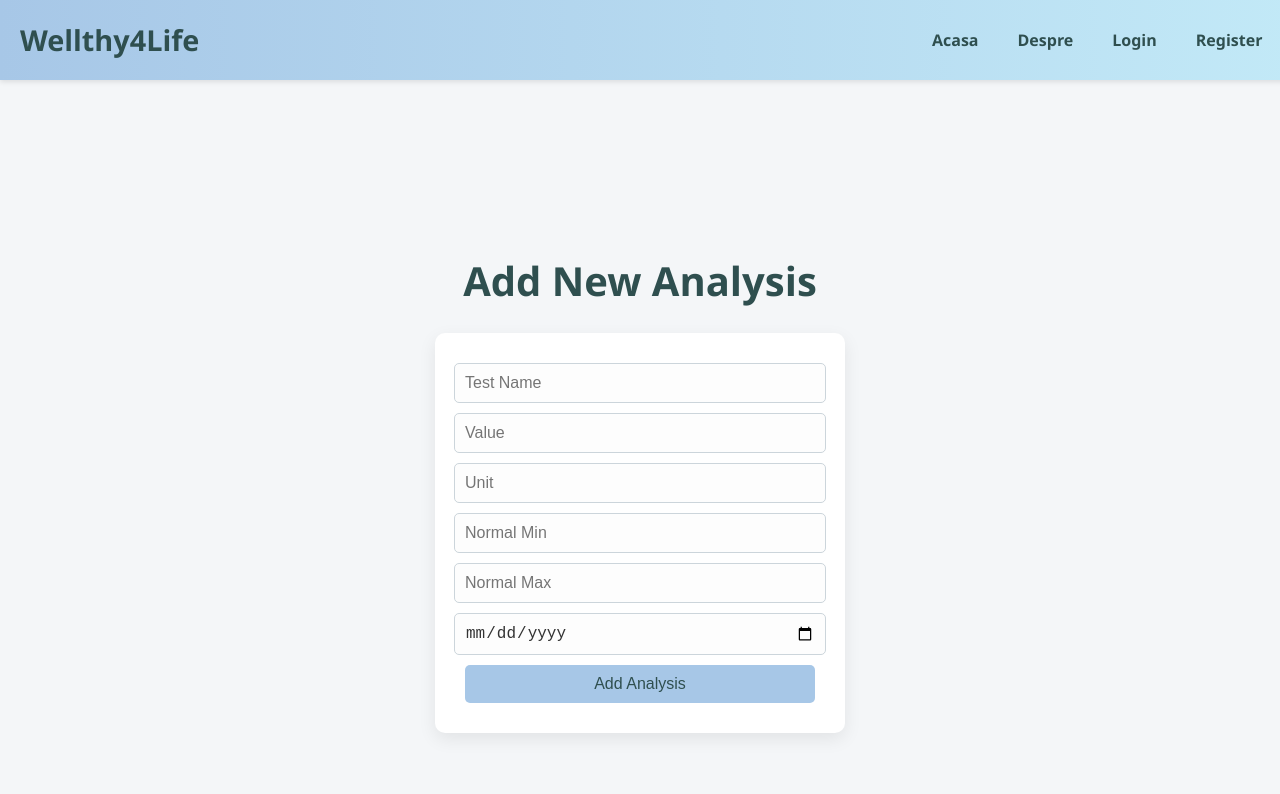
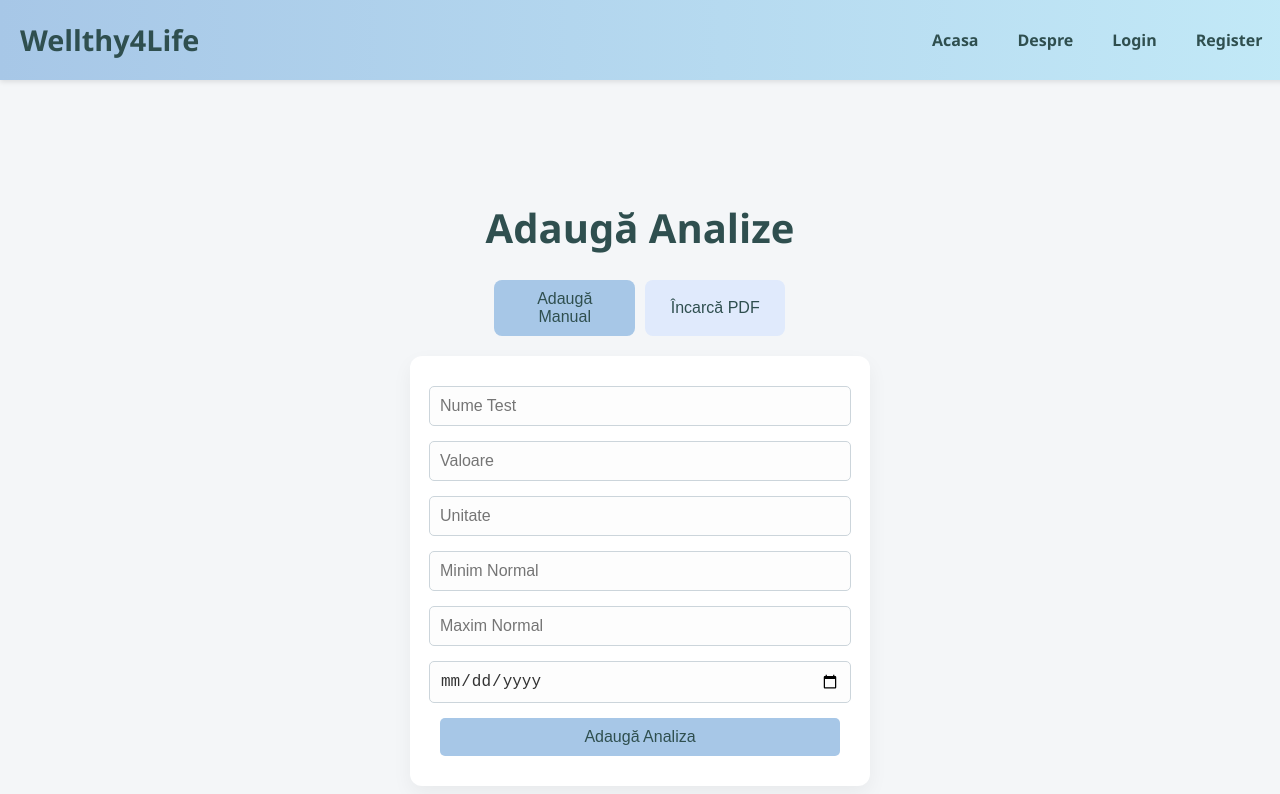
Before and after one commit to Elias2510/Wellthy4Life-frontend, a React (Create React App) app: page /analysis in a window 1280 px wide. Shown: the top 794 px of the page. Built offline with nearby package versions, Linux system fonts and the light colour scheme.

Commit message:
analysis adds

```diff
--- a/src/pages/Analysis.js
+++ b/src/pages/Analysis.js
@@ -13,6 +13,7 @@ const Analysis = () => {
         testDate: ""
     });
     const [message, setMessage] = useState("");
+    const [selectedMethod, setSelectedMethod] = useState("manual");
     const { isAuthenticated } = useContext(AuthContext);
 
     const handleChange = (e) => {
@@ -23,21 +24,19 @@ const Analysis = () => {
     const handleSubmit = async (e) => {
         e.preventDefault();
         if (!isAuthenticated) {
-            setMessage("You must be logged in to add an analysis.");
+            setMessage("Trebuie să fii autentificat pentru a adăuga o analiză.");
             return;
         }
 
         try {
             const token = localStorage.getItem("token");
-            const response = await axios.post(
+            await axios.post(
                 "http://localhost:8080/api/analyses/add",
                 formData,
-                {
-                    headers: { Authorization: `Bearer ${token}` }
-                }
+                { headers: { Authorization: `Bearer ${token}` } }
             );
 
-            setMessage("Analysis added successfully!");
+            setMessage("Analiza a fost adăugată cu succes!");
             setFormData({
                 testName: "",
                 value: "",
@@ -47,24 +46,60 @@ const Analysis = () => {
                 testDate: ""
             });
         } catch (error) {
-            console.error("Error adding analysis:", error);
-            setMessage("Failed to add analysis. Please try again.");
+            console.error("Eroare la adăugarea analizei:", error);
+            setMessage("Adăugarea a eșuat. Încearcă din nou.");
         }
+    };
+
+    const handleFileChange = (e) => {
+        const selectedFile = e.target.files[0];
+        if (!selectedFile) return;
+
+        const formData = new FormData();
+        formData.append("file", selectedFile);
+
+        const token = localStorage.getItem("token");
+        axios.post("http://localhost:8080/api/analyses/upload-pdf", formData, {
+            headers: {
+                Authorization: `Bearer ${token}`,
+                "Content-Type": "multipart/form-data"
+            }
+        })
+            .then(() => setMessage("Setul de analize a fost procesat cu succes!"))
+            .catch(() => setMessage("Eroare la procesarea fișierului."));
     };
 
     return (
         <div className="page-container">
-            <h1>Add New Analysis</h1>
+            <h1>Adaugă Analize</h1>
+
+            <div className="method-switch">
+                <button onClick={() => setSelectedMethod("manual")} className={selectedMethod === "manual" ? "active" : ""}>
+                    Adaugă Manual
+                </button>
+                <button onClick={() => setSelectedMethod("pdf")} className={selectedMethod === "pdf" ? "active" : ""}>
+                    Încarcă PDF
+                </button>
+            </div>
+
             {message && <p className="analysis-message">{message}</p>}
-            <form className="analysis-form" onSubmit={handleSubmit}>
-                <input type="text" name="testName" placeholder="Test Name" value={formData.testName} onChange={handleChange} />
-                <input type="number" step="0.01" name="value" placeholder="Value" value={formData.value} onChange={handleChange} />
-                <input type="text" name="unit" placeholder="Unit" value={formData.unit} onChange={handleChange} />
-                <input type="number" step="0.01" name="normalMin" placeholder="Normal Min" value={formData.normalMin} onChange={handleChange} />
-                <input type="number" step="0.01" name="normalMax" placeholder="Normal Max" value={formData.normalMax} onChange={handleChange} />
-                <input type="date" name="testDate" placeholder="Test Date" value={formData.testDate} onChange={handleChange} />
-                <button type="submit">Add Analysis</button>
-            </form>
+
+            {selectedMethod === "manual" ? (
+                <form className="analysis-form" onSubmit={handleSubmit}>
+                    <input type="text" name="testName" placeholder="Nume Test" value={formData.testName} onChange={handleChange} />
+                    <input type="number" step="0.01" name="value" placeholder="Valoare" value={formData.value} onChange={handleChange} />
+                    <input type="text" name="unit" placeholder="Unitate" value={formData.unit} onChange={handleChange} />
+                    <input type="number" step="0.01" name="normalMin" placeholder="Minim Normal" value={formData.normalMin} onChange={handleChange} />
+                    <input type="number" step="0.01" name="normalMax" placeholder="Maxim Normal" value={formData.normalMax} onChange={handleChange} />
+                    <input type="date" name="testDate" placeholder="Data Test" value={formData.testDate} onChange={handleChange} />
+                    <button type="submit">Adaugă Analiza</button>
+                </form>
+            ) : (
+                <div className="analysis-form">
+                    <h3>Încarcă PDF cu analize</h3>
+                    <input type="file" accept=".pdf" onChange={handleFileChange} />
+                </div>
+            )}
         </div>
     );
 };
--- a/src/styles/Analysis.css
+++ b/src/styles/Analysis.css
@@ -12,28 +12,21 @@
 .analysis-form {
     background: white;
     padding: 30px;
-    border-radius: 10px;
-    box-shadow: 0 6px 18px rgba(0, 0, 0, 0.08);
+    border-radius: 12px;
+    box-shadow: 0 8px 20px rgba(0, 0, 0, 0.05);
     display: flex;
     flex-direction: column;
     align-items: center;
-    width: 350px;
+    width: 400px;
     margin: 0 auto;
 }
 
-.analysis-form input {
-    width: 100%;
-    padding: 10px;
-    margin-bottom: 10px;
-    border: 1px solid #ccd5db;
-    border-radius: 5px;
-    background-color: #fdfdfd;
-    font-size: 1rem;
-    color: #333;
+.analysis-form input[type="file"] {
+    margin-bottom: 15px;
 }
 
 .analysis-message {
-    font-size: 1.2rem;
+    font-size: 1rem;
     color: #4a4a4a;
     margin-top: 10px;
 }
@@ -51,3 +44,27 @@ button {
 button:hover {
     background: #c2e9f7;
 }
+.method-switch {
+    display: flex;
+    gap: 10px;
+    margin-bottom: 20px;
+}
+
+.method-switch button {
+    padding: 10px 20px;
+    border: none;
+    border-radius: 8px;
+    background-color: #e0eafc;
+    color: #2f4f4f;
+    font-weight: 500;
+    cursor: pointer;
+    transition: background-color 0.3s ease;
+}
+
+.method-switch button.active {
+    background-color: #a7c7e7;
+}
+
+.method-switch button:hover {
+    background-color: #c2dfff;
+}
```
